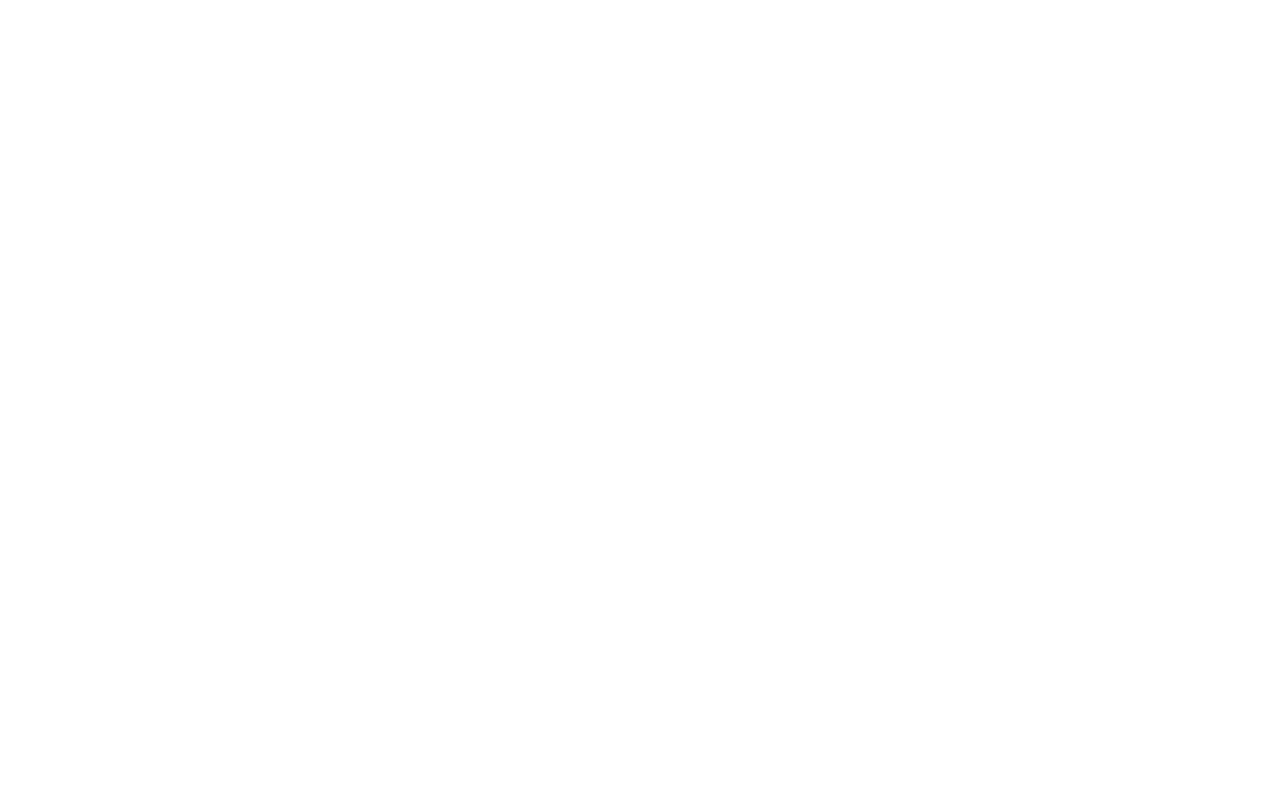
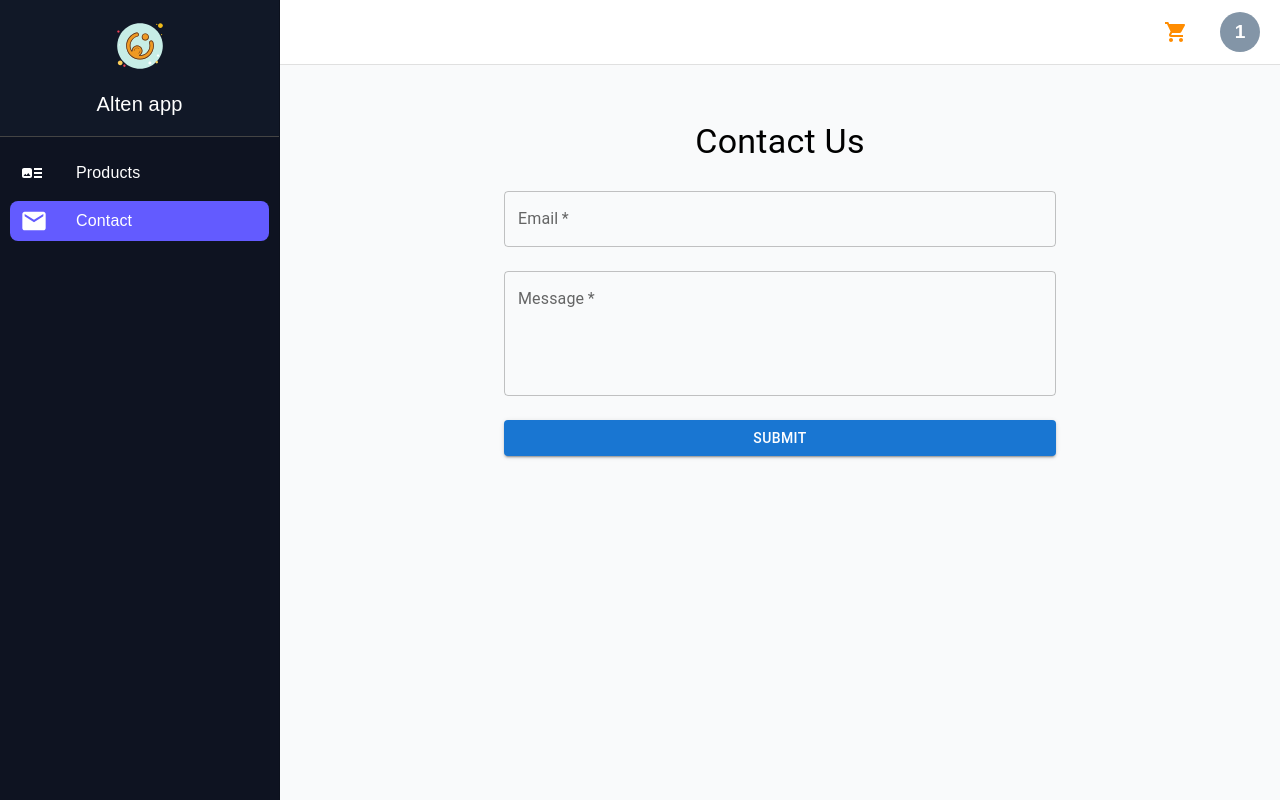
Before and after one commit to ghostmigi/alten-frontend, a React (Create React App) app: page /contact in a window 1280 px wide. Before the commit this address led to /. Built offline with nearby package versions, Linux system fonts and the light colour scheme; sample sign-in values are in the browser's storage.

Commit message:
create contact

```diff
--- a/package.json
+++ b/package.json
@@ -18,6 +18,7 @@
     "react-dom": "^19.0.0",
     "react-router-dom": "^7.2.0",
     "react-scripts": "5.0.1",
+    "react-toastify": "^11.0.5",
     "reactstrap": "^9.2.3",
     "web-vitals": "^2.1.4"
   },
--- a/src/App.js
+++ b/src/App.js
@@ -10,6 +10,7 @@
 import Product from "./product/Product";
 import AddProduct from "./product/AddProduct";
 import { CartProvider } from "./cart/CartContext";
+import Contact from "./contact/Contact";
 
 function App() {
   return (
@@ -41,6 +42,18 @@
             }
           />
           <Route
+            path="/contact"
+            element={
+              <PrivateRoute
+                element={
+                  <Layout>
+                    <Contact />
+                  </Layout>
+                }
+              />
+            }
+          />
+          <Route
             path="/auth/signup"
             element={<PublicRoute element={<Signup />} />}
           />
--- /dev/null
+++ b/src/contact/Contact.js
@@ -0,0 +1,125 @@
+import React, { useState } from "react";
+import axios from "axios";
+import { useNavigate } from "react-router-dom";
+import { TextField, Button, Typography, Container, Box } from "@mui/material";
+import { toast, ToastContainer } from "react-toastify";
+
+const Contact = () => {
+  const [email, setEmail] = useState("");
+  const [message, setMessage] = useState("");
+  const [messageError, setMessageError] = useState(false);
+  const navigate = useNavigate();
+
+  const handleSubmit = async (event) => {
+    event.preventDefault();
+
+    if (message.length > 300) {
+      setMessageError(true);
+      toast.error("Message doit être inférieur à 300 caractères.", {
+        position: toast.POSITION.TOP_RIGHT,
+        autoClose: 3000,
+      });
+      return;
+    }
+
+    setMessageError(false);
+
+    const token = localStorage.getItem("authToken");
+
+    if (!token) {
+      alert("You must be logged in to submit a contact");
+      return;
+    }
+
+    const contactData = {
+      email,
+      message,
+    };
+
+    try {
+      const response = await axios.post(
+        "http://localhost:8080/contact",
+        contactData,
+        {
+          headers: {
+            Authorization: `Bearer ${token}`,
+          },
+        }
+      );
+      console.log("Contact created:", response.data);
+
+      toast.success("Demande de contact envoyée avec succès", {
+        position: "top-right",
+        autoClose: 3000,
+      });
+
+      setEmail("");
+      setMessage("");
+    } catch (error) {
+      console.error("Error creating contact:", error);
+      toast.error("Failed to create contact. Please try again.", {
+        position: toast.POSITION.TOP_RIGHT,
+        autoClose: 3000,
+      });
+    }
+  };
+
+  return (
+    <Container maxWidth="sm">
+      <Box
+        sx={{
+          display: "flex",
+          flexDirection: "column",
+          alignItems: "center",
+          mt: 4,
+        }}
+      >
+        <Typography variant="h4" gutterBottom>
+          Contact Us
+        </Typography>
+        <form onSubmit={handleSubmit} style={{ width: "100%" }}>
+          <TextField
+            label="Email"
+            type="email"
+            variant="outlined"
+            fullWidth
+            margin="normal"
+            value={email}
+            onChange={(e) => setEmail(e.target.value)}
+            required
+          />
+          <TextField
+            label="Message"
+            variant="outlined"
+            fullWidth
+            margin="normal"
+            multiline
+            rows={4}
+            value={message}
+            onChange={(e) => setMessage(e.target.value)}
+            required
+            helperText={
+              messageError
+                ? "Message doit être inférieur à 300 caractères."
+                : ""
+            }
+            error={messageError}
+          />
+          <Button
+            variant="contained"
+            color="primary"
+            type="submit"
+            fullWidth
+            sx={{ mt: 2 }}
+          >
+            Submit
+          </Button>
+        </form>
+      </Box>
+
+      <ToastContainer />
+    </Container>
+  );
+};
+
+export default Contact;
--- a/src/sidebar/Sidebar.js
+++ b/src/sidebar/Sidebar.js
@@ -13,7 +13,11 @@
   useMediaQuery,
   useTheme,
 } from "@mui/material";
-import { Menu as MenuIcon, Close as CloseIcon } from "@mui/icons-material";
+import {
+  Menu as MenuIcon,
+  Close as CloseIcon,
+  Email,
+} from "@mui/icons-material";
 import ArtTrackIcon from "@mui/icons-material/ArtTrack";
 import { Link, useLocation } from "react-router-dom";
 import { ReactComponent as LogoDGSSI } from "../../src/assets/logo.svg";
@@ -37,8 +41,12 @@
   const isMobile = useMediaQuery(theme.breakpoints.down("md"));
 
   const menuItems = [
-    // { text: "Overview", icon: <Home />, path: "/" },
     { text: "Products", icon: <ArtTrackIcon />, path: "/products" },
+    {
+      text: "Contact",
+      icon: <Email sx={{ fontSize: 28, color: "#fff" }} />,
+      path: "/contact",
+    },
   ];
 
   const location = useLocation();
```
Also changed, not shown: 1 other file (tests, documents, lock files or other folders).
